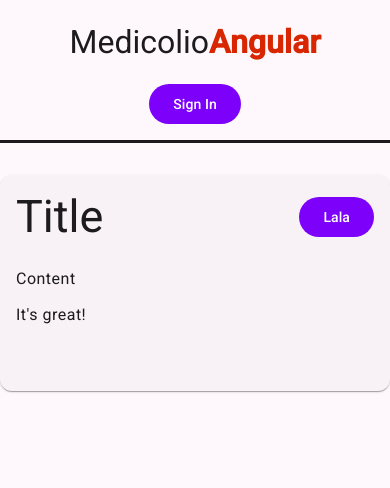
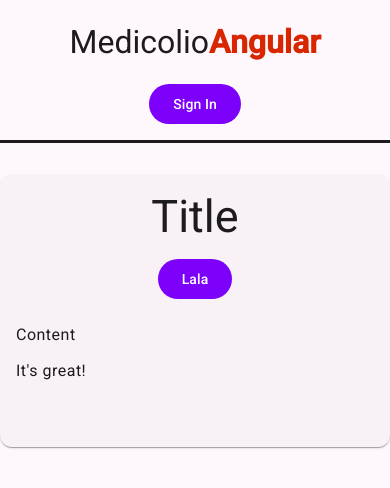
Before and after one commit to jknezevic1712/medicolio-ng, an Angular app: page /dashboard in a window 390 px wide. Shown: the top 488 px of the page. Built offline with nearby package versions, Linux system fonts and the light colour scheme.

Commit message:
Changes:
Added util styles, currently for media queries.
Updated other styles.

```diff
--- a/angular.json
+++ b/angular.json
@@ -39,7 +39,8 @@
             "ssr": {
               "entry": "server.ts"
             },
-            "styles": ["@angular/material/prebuilt-themes/cyan-orange.css"]
+            "styles": ["@angular/material/prebuilt-themes/cyan-orange.css",
+          "src/app/libs/styles/utils.sass"]
           },
           "configurations": {
             "production": {
@@ -98,7 +99,7 @@
                 "input": "public"
               }
             ],
-            "styles": ["@angular/material/prebuilt-themes/cyan-orange.css"],
+            "styles": ["@angular/material/prebuilt-themes/cyan-orange.css", "src/app/libs/styles/utils.sass"],
             "scripts": []
           }
         }
--- a/src/app/components/header/header.component.sass
+++ b/src/app/components/header/header.component.sass
@@ -1,3 +1,5 @@
+@import "src/app/libs/styles/utils.sass"
+
 .header
   display: flex
   flex-wrap: wrap
@@ -7,7 +9,7 @@
   gap: 1rem
   border-bottom: 0.2rem solid var(--mat-app-text-color)
 
-  @media screen and (min-width: 768px)
+  @media screen and (min-width: $breakpoint-md)
     flex-wrap: nowrap
     justify-content: space-between
     gap: 0
--- /dev/null
+++ b/src/app/libs/styles/utils.sass
@@ -0,0 +1 @@
+$breakpoint-md: 768px
--- a/src/app/pages/auth/auth.component.sass
+++ b/src/app/pages/auth/auth.component.sass
@@ -1,3 +1,5 @@
+@import "src/app/libs/styles/utils.sass"
+
 .auth-form
   width: 100%
   display: flex
@@ -6,7 +8,7 @@
   align-items: center
   padding: 2rem 0
 
-  @media screen and (min-width: 768px)
+  @media screen and (min-width: $breakpoint-md)
     max-width: 30rem
     margin: 0 auto
 
--- a/src/app/pages/dashboard/dashboard.component.sass
+++ b/src/app/pages/dashboard/dashboard.component.sass
@@ -1,3 +1,5 @@
+@import "src/app/libs/styles/utils.sass"
+
 .dashboard
   width: 100%
   max-width: 1536px
@@ -7,6 +9,11 @@
 .dashboard-card-header
   width: 100%
   display: flex
-  justify-content: space-between
+  flex-direction: column
   align-items: center
   padding-bottom: 1.5rem
+  gap: 1rem
+
+  @media screen and (min-width: $breakpoint-md)
+    flex-direction: row
+    justify-content: space-between
```
